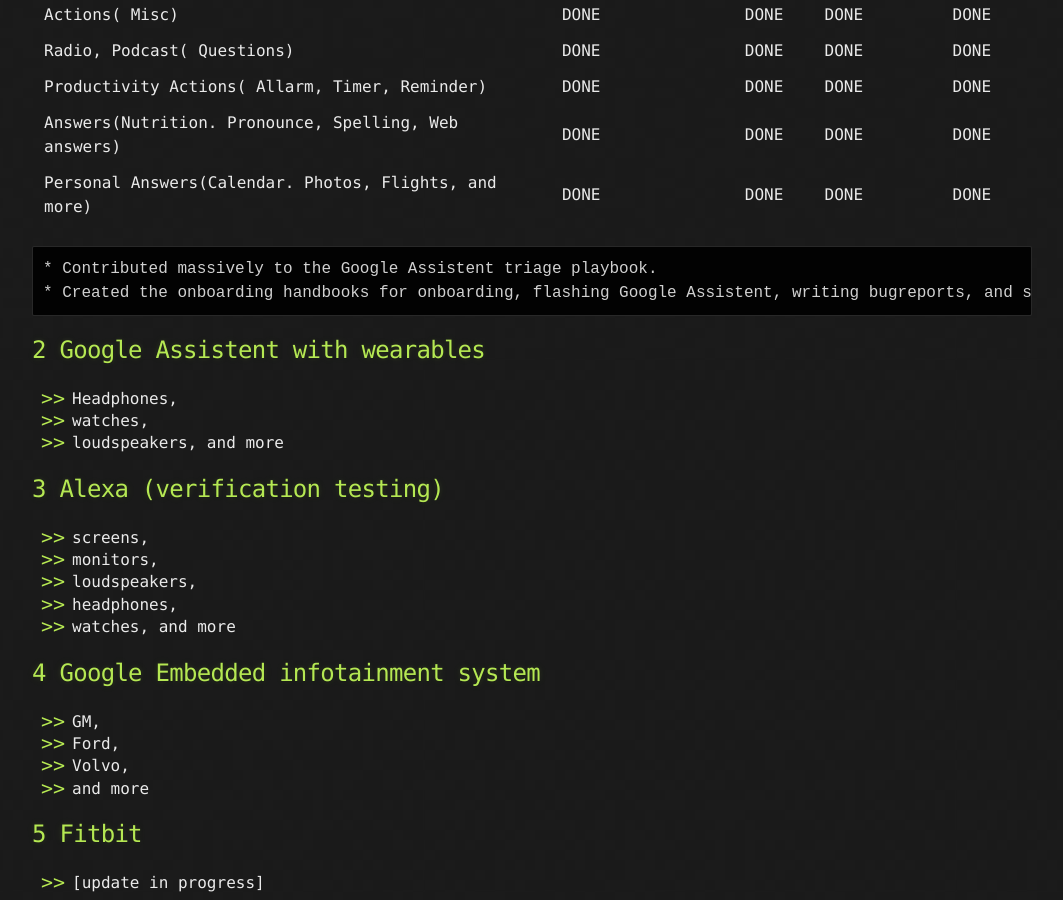
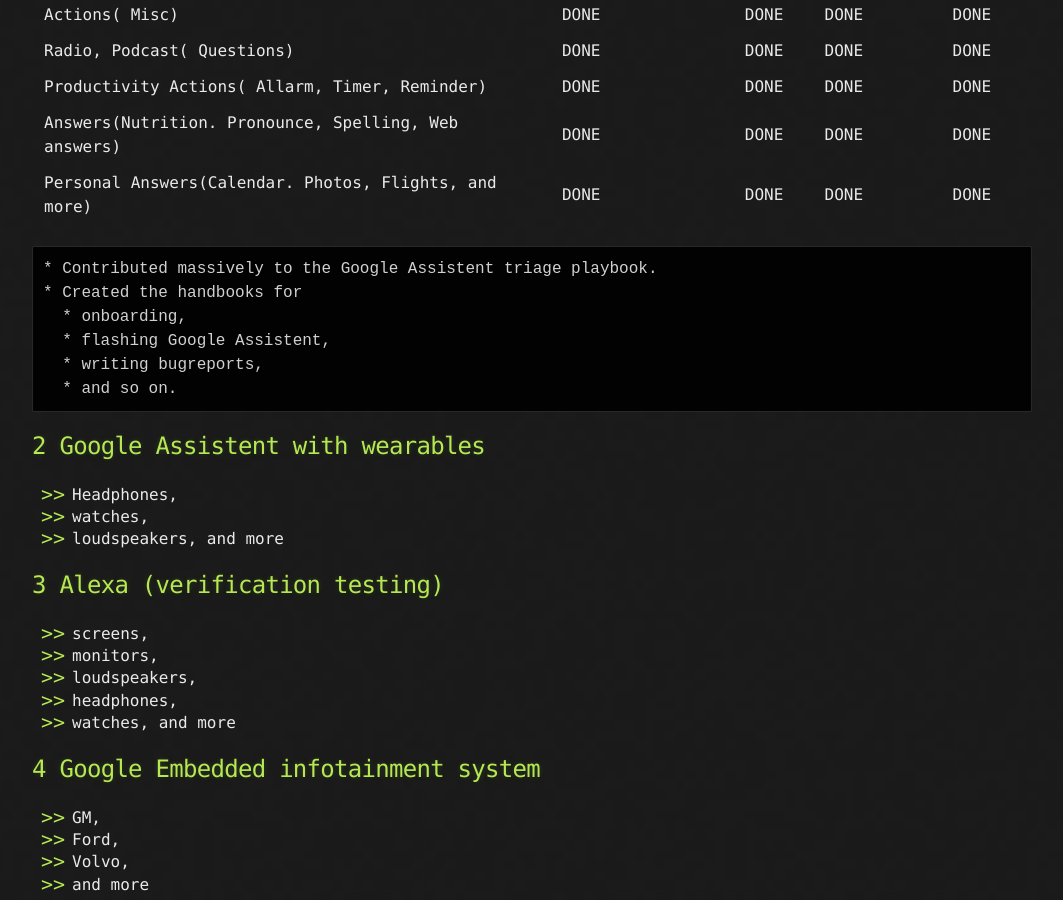
Before and after one commit to sciustechnologia/sciustechnologia.github.io, a Jekyll site: the page built from index.md, in a window 1280 px wide and 900 px high, scrolled down 705 px. Shown: the whole window, without its empty margins (108-1171 px from the left). Built offline with Jekyll 4.4.1, drawn with Linux system fonts in a browser that asks for light colours.

Commit message:
Update index.md

````diff
--- a/index.md
+++ b/index.md
@@ -27,7 +27,11 @@ I gained experience in testing and documenting.
 
 ```
 * Contributed massively to the Google Assistent triage playbook.
-* Created the onboarding handbooks for onboarding, flashing Google Assistent, writing bugreports, and so on.
+* Created the handbooks for
+  * onboarding,
+  * flashing Google Assistent,
+  * writing bugreports,
+  * and so on.
 ```
 
 ## 2 Google Assistent with wearables
````
